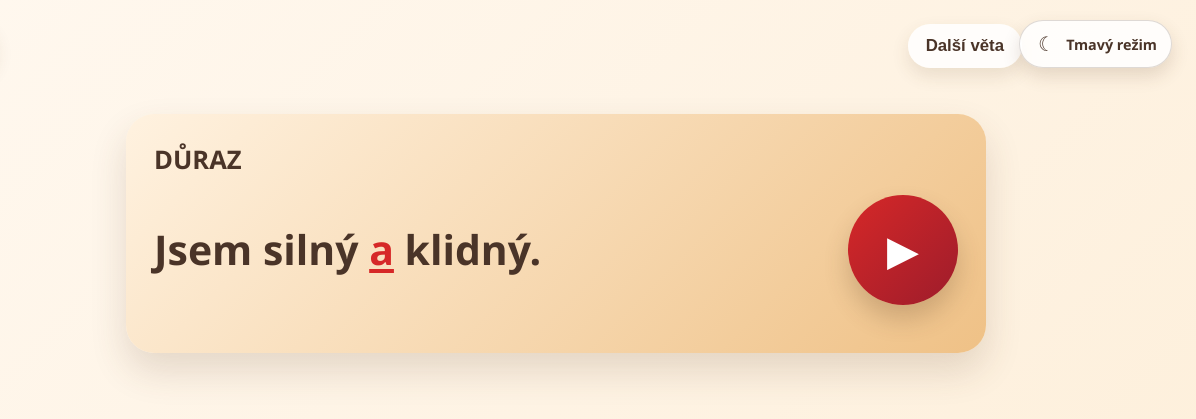
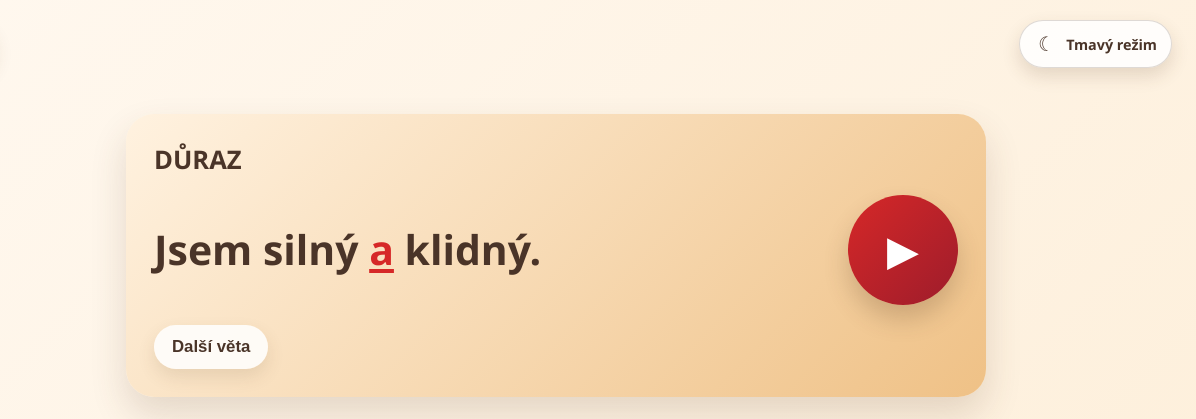
Before and after one commit to 267991-rgb/Kajik-BP-web, a plain HTML site: page docs/duraz.html in a window 1280 px wide. Shown: the top 419 px of the page, 84-1280 px from the left. Drawn offline with Linux system fonts and the light colour scheme; no server answers.

Commit message:
Move next sentence below audio control

```diff
--- a/docs/duraz.html
+++ b/docs/duraz.html
@@ -15,7 +15,6 @@
           <img src="home-icon.svg" alt="Domů" />
         </a>
       </div>
-      <button class="pill-btn" id="next-sentence" type="button">Další věta</button>
     </header>
 
     <main class="content-shell">
@@ -25,6 +24,9 @@
           <p id="sentence" class="sentence emphasis-sentence"></p>
           <button id="play-audio-btn" class="play-audio-btn" type="button" aria-label="Přehrát audio">▶</button>
         </div>
+        <div class="audio-controls">
+          <button class="pill-btn" id="next-sentence" type="button">Další věta</button>
+        </div>
       </section>
     </main>
   </body>
--- a/docs/styles.css
+++ b/docs/styles.css
@@ -246,10 +246,6 @@ body[data-theme="dark"] .choice-card h2 {
   font-size: 1.05rem;
 }
 
-.top-bar #next-sentence {
-  margin-right: 150px;
-}
-
 body[data-theme="dark"] .icon-btn,
 body[data-theme="dark"] .pill-btn,
 body[data-theme="dark"] .top-bar .theme-toggle {
@@ -383,8 +379,13 @@ body[data-theme="dark"] .panel-rytmus {
 .audio-controls {
   display: flex;
   align-items: center;
+  flex-wrap: wrap;
   gap: 16px;
   margin-top: 8px;
+}
+
+.audio-controls #next-sentence {
+  margin: 0;
 }
 
 .audio-box {
--- a/styles.css
+++ b/styles.css
@@ -246,10 +246,6 @@ body[data-theme="dark"] .choice-card h2 {
   font-size: 1.05rem;
 }
 
-.top-bar #next-sentence {
-  margin-right: 150px;
-}
-
 body[data-theme="dark"] .icon-btn,
 body[data-theme="dark"] .pill-btn,
 body[data-theme="dark"] .top-bar .theme-toggle {
@@ -383,8 +379,13 @@ body[data-theme="dark"] .panel-rytmus {
 .audio-controls {
   display: flex;
   align-items: center;
+  flex-wrap: wrap;
   gap: 16px;
   margin-top: 8px;
+}
+
+.audio-controls #next-sentence {
+  margin: 0;
 }
 
 .audio-box {
```
Also changed, not shown: docs/hnev.html (+3 -1 lines), docs/radost.html (+3 -1 lines), docs/rytmus.html (+1 -1 lines), docs/smutek.html (+3 -1 lines), duraz.html (+3 -1 lines), hnev.html (+3 -1 lines), radost.html (+3 -1 lines), rytmus.html (+1 -1 lines), smutek.html (+3 -1 lines).
